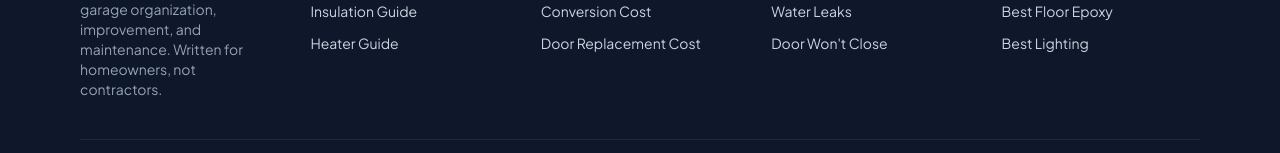
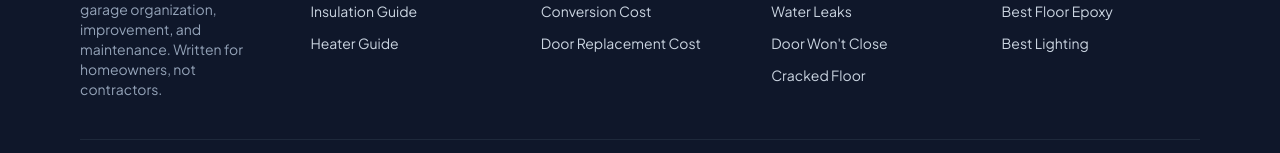
Before and after one commit to thebasementguide2026/thegarage.guide-, a Next.js app: page /comparisons/attached-vs-detached-garage in a window 1280 px wide. Shown: the part 7739-7892 px from the top of the page. Built offline with nearby package versions, Linux system fonts and the light colour scheme.

Commit message:
Add cracked-garage-floor to footer problems section

```diff
--- a/components/Footer.tsx
+++ b/components/Footer.tsx
@@ -23,6 +23,7 @@ const footerSections = [
       { label: 'Door Opener Issues', href: '/problems/garage-door-opener-not-working' },
       { label: 'Water Leaks', href: '/problems/water-leaking-into-garage' },
       { label: "Door Won't Close", href: '/problems/garage-door-wont-close' },
+            { label: 'Cracked Floor', href: '/problems/cracked-garage-floor' },
     ],
   },
   {
```
